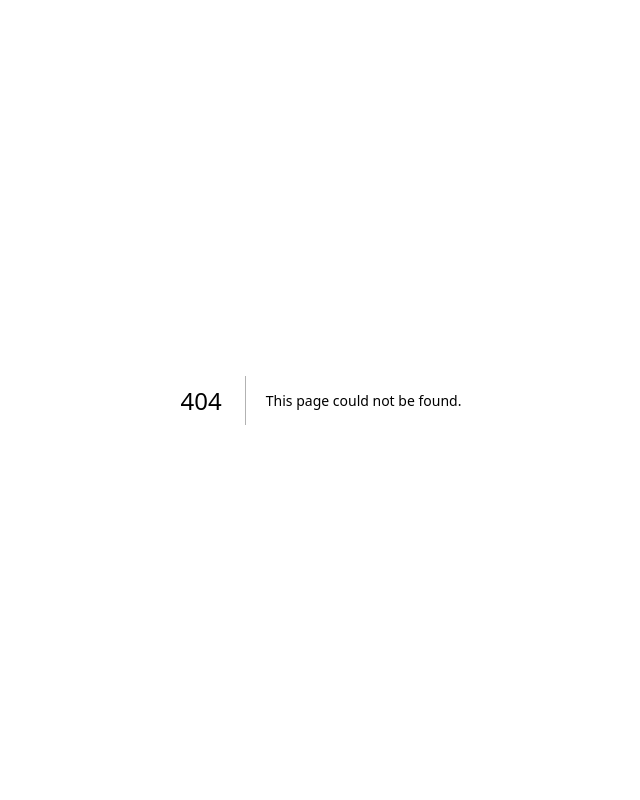
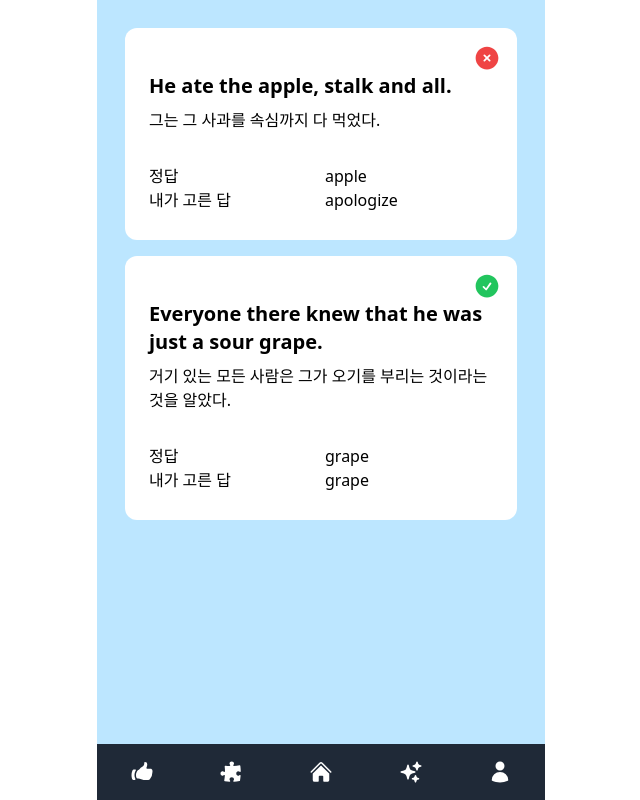
Before and after one commit to ayyb/eng_voca, a Next.js app: page /main/quiz/review in a window 1280 px wide. Before the commit this address had no page. Shown: the whole page, without its empty margins (319-959 px from the left). Built offline with nearby package versions, Linux system fonts and the light colour scheme.

Commit message:
chore: Quiz Result,Review / Voca 페이지 작성

```diff
--- /dev/null
+++ b/app/main/quiz/result/page.tsx
@@ -0,0 +1,31 @@
+export default function ResultPage() {
+  return (
+    <>
+      <div className="p-4 w-full h-full">
+        {/* 문제 */}
+        <div className="flex flex-col py-3 h-1/2 justify-center">
+          <p className="font-bold text-5xl mb-4 text-center">
+            SCORE
+          </p>
+          <p className="font-bold text-5xl mb-4 text-center">
+            10 / 20
+          </p>
+          <p className="text-center">OMG! Please study harder~</p>
+          <p className="text-center">You can do better than this!</p>
+        </div>
+        {/* 선택지 */}
+        <div className="flex flex-col space-y-6 w-full">
+          <div className="bg-white rounded-lg text-center justify-center items-center py-3 font-bold text-xl">
+            Replay
+          </div>
+          <div className="bg-white rounded-lg text-center justify-center items-center py-3 font-bold text-xl">
+            Review
+          </div>
+          <div className="bg-white rounded-lg text-center justify-center items-center py-3 font-bold text-xl">
+            Exit
+          </div>
+        </div>
+      </div>
+    </>
+  );
+}
--- /dev/null
+++ b/app/main/quiz/review/page.tsx
@@ -0,0 +1,52 @@
+import { XCircleIcon,CheckCircleIcon } from "@heroicons/react/24/solid";
+
+
+export default function ReviewPage() {
+  return (
+    <>
+      <div className="p-3 w-full h-full">
+        <div className="bg-white rounded-xl flex flex-col p-4 mb-4">
+          {/* 예문 */}
+          <div className="ml-auto"><XCircleIcon className="size-7 text-red-500"/></div>
+          <div className="mb-5 pl-2">
+            <p className="font-bold mb-2 text-xl">He ate the apple, stalk and all.</p>
+            <p>그는 그 사과를 속심까지 다 먹었다.</p>
+          </div>
+          <div className="py-3 flex pl-2">
+            <div className="flex-1 flex">
+              <div className="w-1/2">
+                <p>정답</p>
+                <p>내가 고른 답</p>
+              </div>
+              <div>
+                <p>apple</p>
+                <p>apologize</p>
+              </div>
+            </div>
+          </div>
+        </div>
+
+        <div className="bg-white rounded-xl flex flex-col p-4">
+          {/* 예문 */}
+          <div className="ml-auto"><CheckCircleIcon className="size-7 text-green-500"/></div>
+          <div className="mb-5 pl-2">
+            <p className="font-bold mb-2 text-xl">Everyone there knew that he was just a sour grape.</p>
+            <p>거기 있는 모든 사람은 그가 오기를 부리는 것이라는 것을 알았다.</p>
+          </div>
+          <div className="py-3 flex pl-2">
+            <div className="flex-1 flex">
+              <div className="w-1/2 ">
+                <p>정답</p>
+                <p>내가 고른 답</p>
+              </div>
+              <div>
+                <p>grape</p>
+                <p>grape</p>
+              </div>
+            </div>
+          </div>
+        </div>
+      </div>
+    </>
+  );
+}
--- /dev/null
+++ b/app/main/vocabulary/page.tsx
@@ -0,0 +1,44 @@
+import { HeartIcon, EyeIcon,SpeakerWaveIcon } from "@heroicons/react/24/solid";
+import { HeartIcon as EmptyHeart } from "@heroicons/react/24/outline";
+
+
+export default function VocabularyPage() {
+  return (
+    <>
+      <div className="p-4 w-full h-full">
+        <div className="flex items-center justify-between h-20">
+          <p><EmptyHeart className="size-6 text-black-500"/></p>
+          <p><EyeIcon className="size-6 text-black-500"/></p>
+          <p><SpeakerWaveIcon className="size-6 text-black-500"/></p>
+        </div>
+
+        {/* 영어단어 */}
+        <div className="flex justify-center items-center flex-col h-1/2">
+          <p className="font-bold text-6xl m-5">Apple</p>
+          <p className="m-5">noun [a pl]</p>
+          {/* 한글뜻 */}
+          <p className="font-bold text-4xl m-8">사과</p>
+          {/* 예문 */}
+          <div className="flex justify-between w-full px-4">
+            <div className="mt-2">
+              <p>He ate the <strong className="italic">apple</strong>, stalk and all.</p>
+              <p>그는 그 사과를 속심까지 다 먹었다.</p>
+            </div>
+            <p className="flex justify-center items-center"><SpeakerWaveIcon className="size-6 text-black-500"/></p>
+          </div>
+        </div>
+
+        {/* 페이징 */}
+        <div className="flex justify-between px-4">
+          <button className="bg-white hover:bg-blue-200 text-black font-bold py-2 px-4 rounded-xl">
+            이전
+          </button>
+          <p className="justify-center items-center flex">1/30</p>
+          <button className="bg-white hover:bg-blue-200 text-black font-bold py-2 px-4 rounded-xl">
+            다음
+          </button>
+        </div>
+      </div>
+    </>
+  );
+}
```
